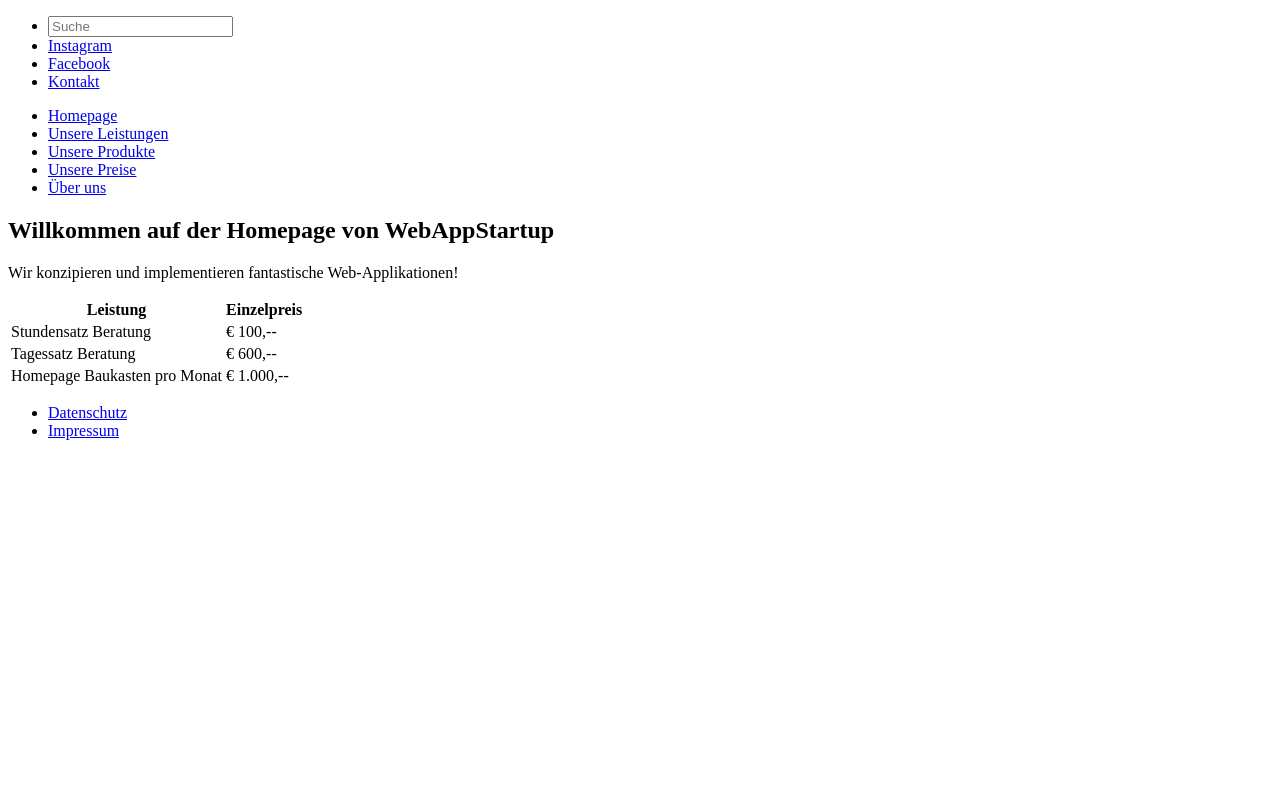
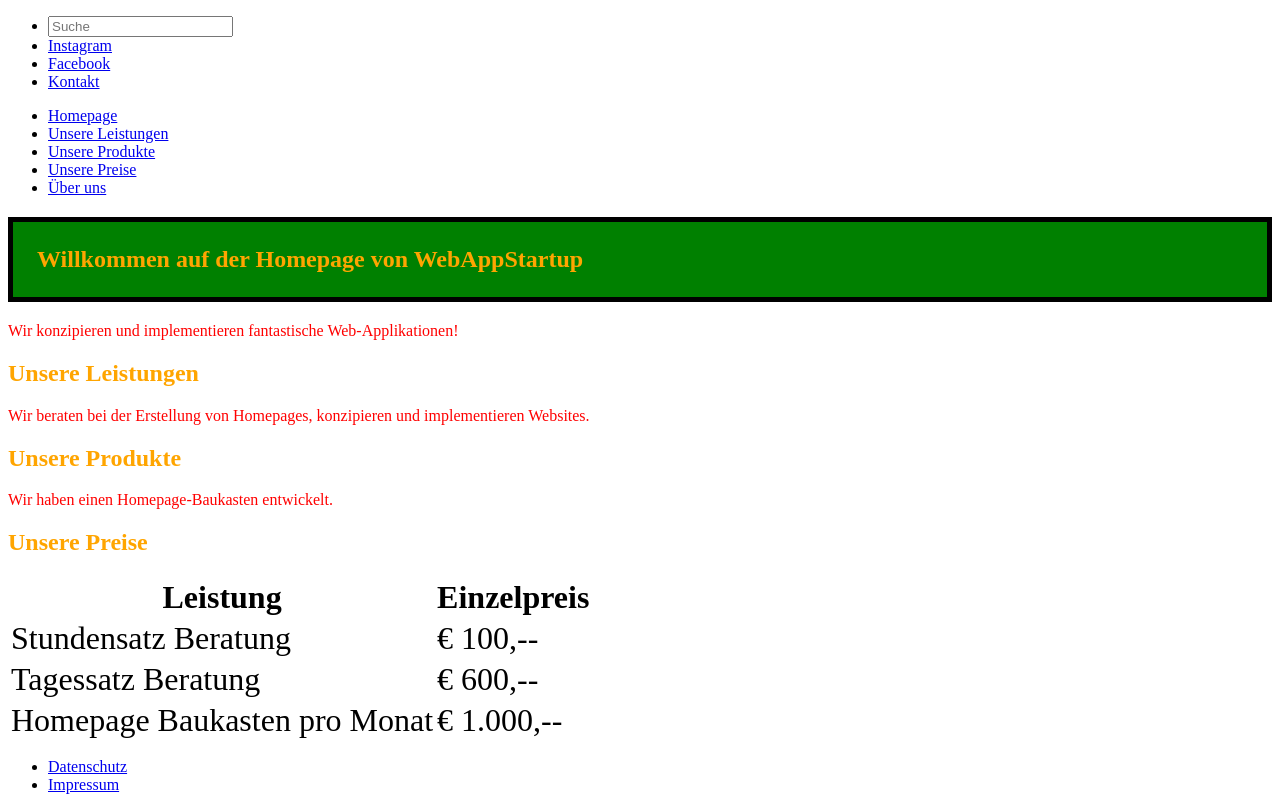
Before and after one commit to Seaboy92/CO2-Footprint, a plain HTML site: page Lesson-3/index.html in a window 1280 px wide. Drawn offline with Linux system fonts and the light colour scheme.

Commit message:
modified:   Lesson-3/index.html 1st CSS Styling

```diff
--- a/Lesson-3/index.html
+++ b/Lesson-3/index.html
@@ -2,6 +2,16 @@
 <html lang="de">
     <head>
         <title>WebAppStartup</title>
+        <style type="text/css">
+            p { color: red; }
+            h1 {
+                background-color: green;
+                padding: 1em;
+                border: 5px solid black;
+            }
+            h1, h2 { color: orange; }
+            table { font-size: 200%; }
+          </style>
     </head>
     <body>
         <header>
@@ -33,6 +43,15 @@
                 <p>
                 Wir konzipieren und implementieren fantastische Web-Applikationen!
                 </p>
+                <h2>Unsere Leistungen</h2>
+                <p>
+                Wir beraten bei der Erstellung von Homepages, konzipieren und implementieren Websites.
+                </p>
+                <h2>Unsere Produkte</h2>
+                <p>
+                Wir haben einen Homepage-Baukasten entwickelt.
+                </p>
+                <h2>Unsere Preise</h2>
             </section>
             <table>
                 <thead>
```
